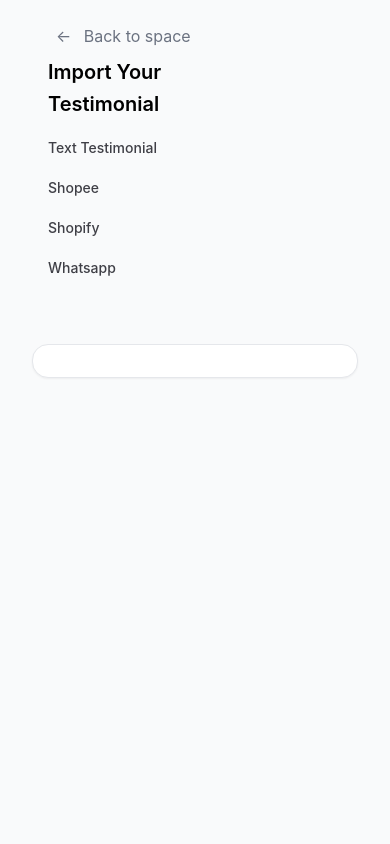
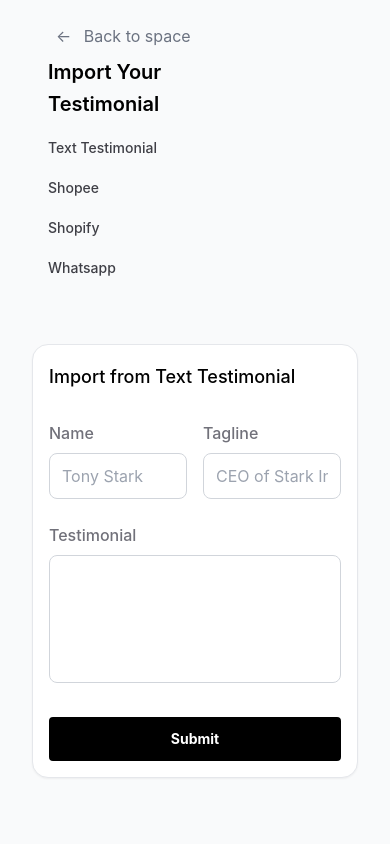
Before and after one commit to dsilverdi/testilime, a Django app: page /space/1/import-testimonial in a window 390 px wide. Run offline with Django 4.2, Linux system fonts and the light colour scheme; the visitor is signed in with stand-in values (Sample User, id 1); parts of the project's set-up code (start-up, migrations or seed data) failed here and were passed over; some libraries are stand-ins or nearby versions.

Commit message:
dynamic tab and text testimonial form

```diff
--- a/src/tailwind_theme/static/css/dist/styles.css
+++ b/src/tailwind_theme/static/css/dist/styles.css
@@ -1120,8 +1081,8 @@ select {
   height: 100%;
 }
 
-.h-96 {
-  height: 24rem;
+.h-32 {
+  height: 8rem;
 }
 
 .min-h-screen {
@@ -1205,6 +1162,10 @@ select {
   transform: translate(var(--tw-translate-x), var(--tw-translate-y)) rotate(var(--tw-rotate)) skewX(var(--tw-skew-x)) skewY(var(--tw-skew-y)) scaleX(var(--tw-scale-x)) scaleY(var(--tw-scale-y));
 }
 
+.resize-none {
+  resize: none;
+}
+
 .list-disc {
   list-style-type: disc;
 }
@@ -1589,32 +1540,36 @@ select {
   padding-bottom: 2.5rem;
 }
 
+.pt-4 {
+  padding-top: 1rem;
+}
+
+.pb-4 {
+  padding-bottom: 1rem;
+}
+
 .pl-8 {
   padding-left: 2rem;
 }
 
+.pr-2 {
+  padding-right: 0.5rem;
+}
+
+.pt-8 {
+  padding-top: 2rem;
+}
+
 .pt-5 {
   padding-top: 1.25rem;
 }
 
-.pl-4 {
-  padding-left: 1rem;
-}
-
-.pr-2 {
-  padding-right: 0.5rem;
-}
-
-.pb-4 {
-  padding-bottom: 1rem;
-}
-
-.pt-4 {
-  padding-top: 1rem;
-}
-
-.pt-8 {
-  padding-top: 2rem;
+.pb-2 {
+  padding-bottom: 0.5rem;
+}
+
+.text-left {
+  text-align: left;
 }
 
 .text-center {
@@ -1761,12 +1716,13 @@ select {
   color: rgb(63 63 70 / var(--tw-text-opacity));
 }
 
+.text-zinc-500 {
+  --tw-text-opacity: 1;
+  color: rgb(113 113 122 / var(--tw-text-opacity));
+}
+
 .underline {
   text-decoration-line: underline;
-}
-
-.opacity-75 {
-  opacity: 0.75;
 }
 
 .shadow {
--- a/src/testilime/core/forms.py
+++ b/src/testilime/core/forms.py
@@ -21,16 +21,17 @@ class CreateProjectForm(forms.Form):
     )
 
 class ImportTextTestimonial(forms.Form):
+    template_name = "core/forms/import_text_testimonial_form.html"
     name = forms.CharField(
         max_length=50,
         label="Name",
         error_messages={"required": "Name is required"},
-        widget=forms.TextInput(attrs={"placeholder": "Name"}),
+        widget=forms.TextInput(attrs={"placeholder": "Tony Stark"}),
     )
     tagline = forms.CharField(
         max_length=50,
         label="Tagline",
-        widget=forms.TextInput(attrs={"placeholder": "Tagline"}),
+        widget=forms.TextInput(attrs={"placeholder": "CEO of Stark Industries"}),
     )
     testimonial = forms.CharField(
         max_length=240,
--- /dev/null
+++ b/src/testilime/core/templates/core/components/import_provider_form.html
@@ -0,0 +1,17 @@
+{% for provider in providers %}
+<div  x-show="activeTab === {{provider.index}}" class="flex h-full flex-col overflow-hidden rounded-b-2xl rounded-t-2xl border bg-white shadow-sm sm:rounded-b-none">
+    <!-- Your content goes here -->
+    <div class="text-lg font-medium pt-4 px-4 sm:px-8">
+        <h1>Import from {{provider.label}}</h1>
+    </div>
+    <div class="flex-grow overflow-y-auto px-4 pb-4 pt-4 sm:px-8">
+        <form method="post" action="{% url 'testilime-core:project-import-testimonial' slug=slug %}">
+            {% csrf_token %}
+            {{ provider.form }}
+            <div class="mt-5">
+                <input type="submit" value="Submit" class="w-full btn text-white btn-medium border-2 border-black bg-black hover:bg-white hover:text-black"/>
+            </div>
+        </form>
+    </div>
+</div>
+{% endfor %}
--- a/src/testilime/core/templates/core/components/import_provider_list.html
+++ b/src/testilime/core/templates/core/components/import_provider_list.html
@@ -1,6 +1,6 @@
 {% for provider in providers %}
 <div>
-    <button class="flex w-full items-center gap-4 px-2 py-1.5 text-sm font-medium duration-100 my-0.5 rounded-md text-zinc-700">
+    <button @click="activeTab = {{provider.index}}" class="flex w-full items-center gap-4 px-2 py-1.5 text-sm font-medium duration-100 my-0.5 rounded-md text-zinc-700">
         {{provider.label}}
     </button>
 </div>
--- a/src/testilime/core/templates/core/pages/import.html
+++ b/src/testilime/core/templates/core/pages/import.html
@@ -5,7 +5,7 @@
 {% endblock %}
 {% block body %}
 <div class="min-h-screen bg-gray-50 flex flex-col">
-    <div class="flex w-full mx-auto px-4 h-full flex-col flex-grow sm:flex-row">
+    <div x-data="{ activeTab: 1 }" class="flex w-full mx-auto px-4 h-full flex-col flex-grow sm:flex-row">
         <div class="py-6 w-full h-full max-w-[18rem]">
             <div class="flex flex-col h-full">
                 <div class="px-8">
@@ -27,15 +27,7 @@
         <div class="flex flex-grow">
             <div class="relative flex h-full w-full max-w-2xl flex-none flex-col md:block">
                 <div class="h-full px-4 pt-8">
-                    <div class="flex h-full flex-col overflow-hidden rounded-b-2xl rounded-t-2xl border bg-white shadow-sm sm:rounded-b-none">
-                        <!-- Your content goes here -->
-                        <div>
-
-                        </div>
-                        <div class="flex-grow overflow-y-auto px-4 pb-4 pt-4 sm:px-8">
-                            <!-- Your main content goes here -->
-                        </div>
-                    </div>
+                    {% include "core/components/import_provider_form.html" %}
                 </div>
             </div>
         </div>
```
Also changed, not shown: other parts of src/tailwind_theme/static/css/dist/styles.css (+9 -76 lines), src/testilime/core/templates/core/forms/import_text_testimonial_form.html (added, +57 -0 lines).
